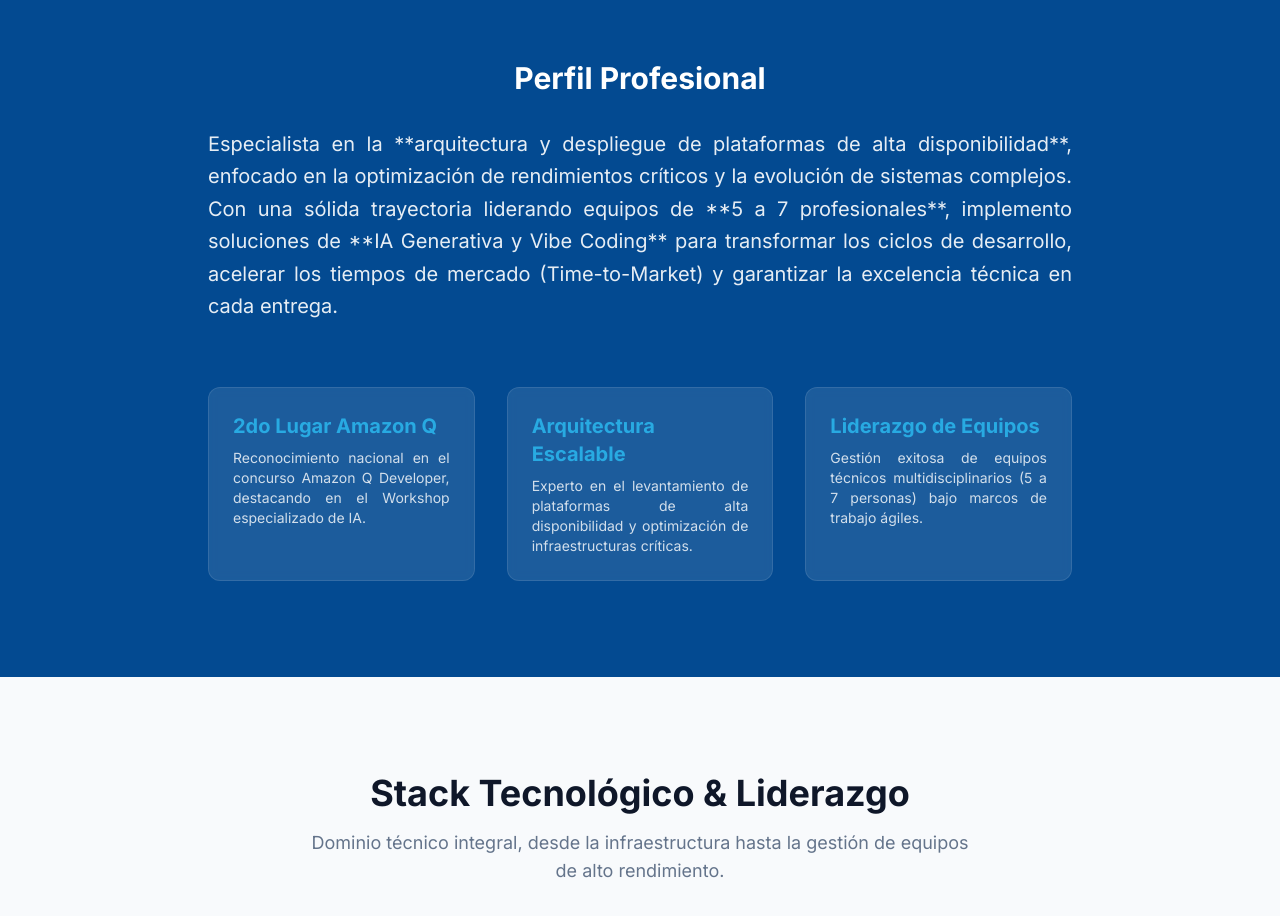
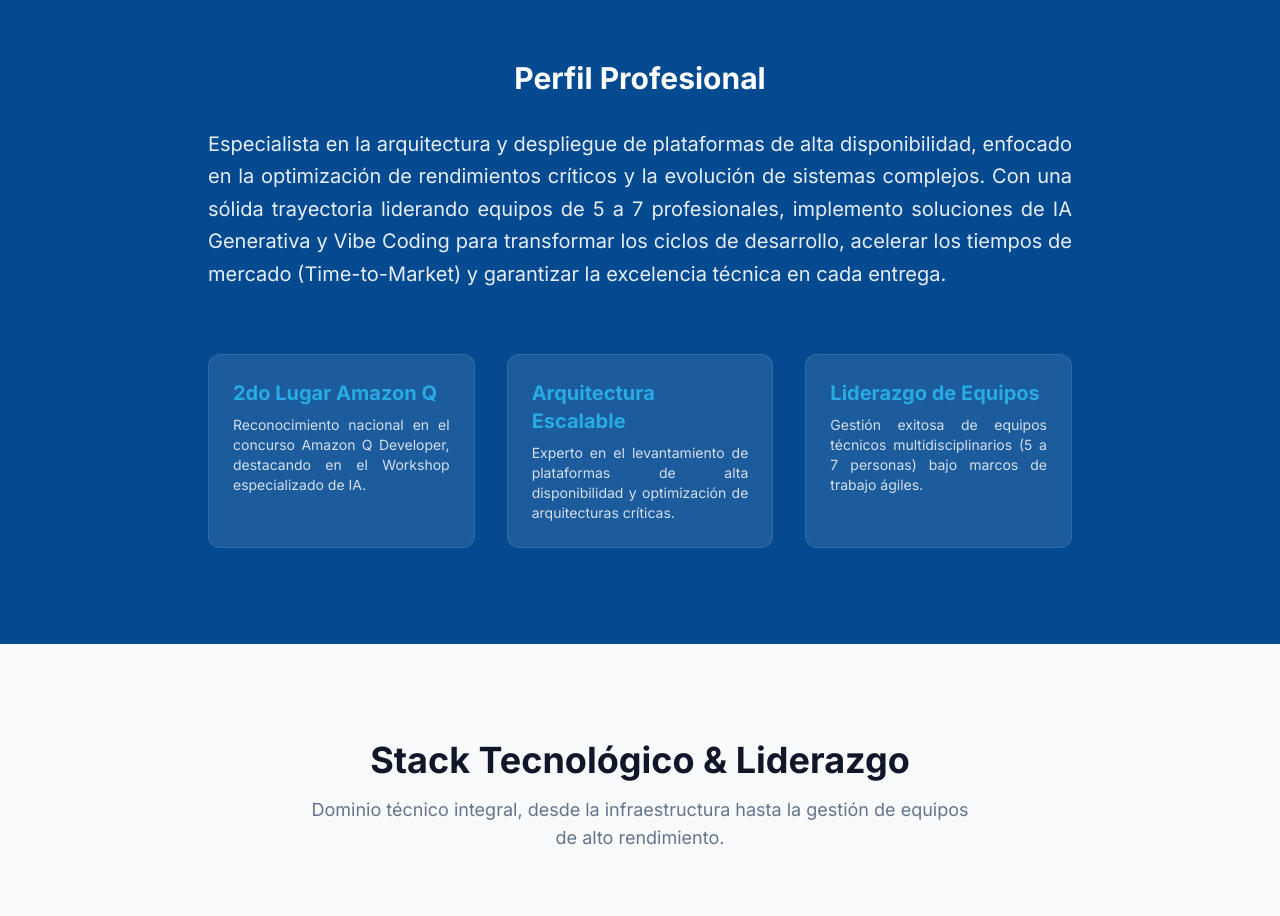
Before and after one commit to jcbodero/jcbodero.github.io, a Next.js app: page / in a window 1280 px wide. Shown: the part 780-1696 px from the top of the page. Built offline with nearby package versions, Linux system fonts and the light colour scheme.

Commit message:
el perfil profesional el texto tiene unos asteriscos que no se ven bien

```diff
--- a/src/app/page.tsx
+++ b/src/app/page.tsx
@@ -70,7 +70,7 @@ export default function Home() {
 
   const achievements = [
     { title: "2do Lugar Amazon Q", description: "Reconocimiento nacional en el concurso Amazon Q Developer, destacando en el Workshop especializado de IA." },
-    { title: "Arquitectura Escalable", description: "Experto en el levantamiento de plataformas de alta disponibilidad y optimización de infraestructuras críticas." },
+    { title: "Arquitectura Escalable", description: "Experto en el levantamiento de plataformas de alta disponibilidad y optimización de arquitecturas críticas." },
     { title: "Liderazgo de Equipos", description: "Gestión exitosa de equipos técnicos multidisciplinarios (5 a 7 personas) bajo marcos de trabajo ágiles." }
   ];
 
@@ -157,7 +157,7 @@ export default function Home() {
         <div className="max-w-4xl mx-auto px-4 text-center">
           <h2 className="text-3xl font-bold mb-8">Perfil Profesional</h2>
           <p className="text-xl leading-relaxed opacity-90 text-justify">
-            Especialista en la **arquitectura y despliegue de plataformas de alta disponibilidad**, enfocado en la optimización de rendimientos críticos y la evolución de sistemas complejos. Con una sólida trayectoria liderando equipos de **5 a 7 profesionales**, implemento soluciones de **IA Generativa y Vibe Coding** para transformar los ciclos de desarrollo, acelerar los tiempos de mercado (Time-to-Market) y garantizar la excelencia técnica en cada entrega.
+            Especialista en la arquitectura y despliegue de plataformas de alta disponibilidad, enfocado en la optimización de rendimientos críticos y la evolución de sistemas complejos. Con una sólida trayectoria liderando equipos de 5 a 7 profesionales, implemento soluciones de IA Generativa y Vibe Coding para transformar los ciclos de desarrollo, acelerar los tiempos de mercado (Time-to-Market) y garantizar la excelencia técnica en cada entrega.
           </p>
           <div className="grid grid-cols-1 md:grid-cols-3 gap-8 mt-16 text-left">
             {achievements.map((item, i) => (
```
